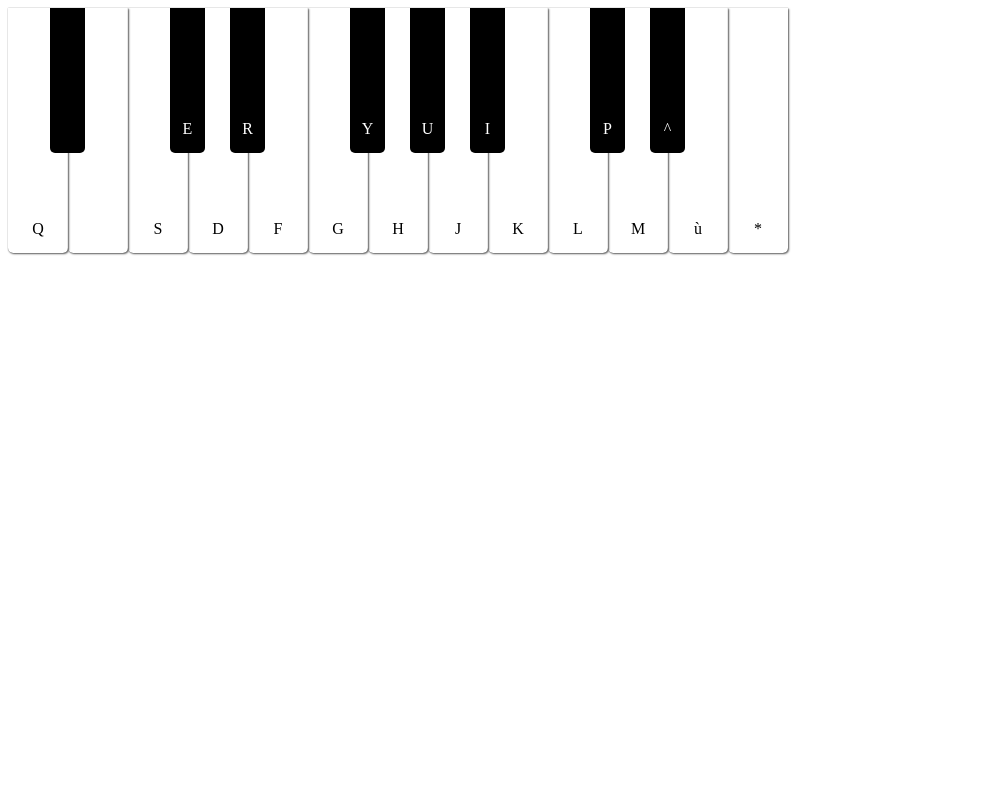
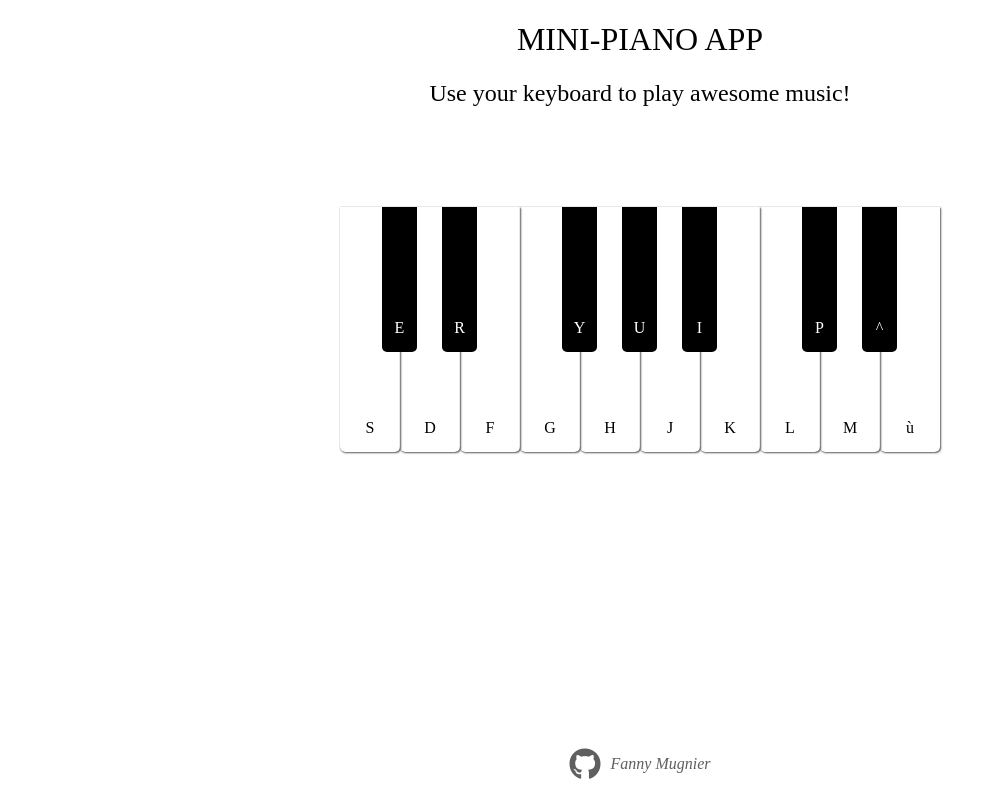
Before and after one commit to fannymugnier/mini-piano, a plain HTML site: page index.html in a window 1280 px wide. Shown: the whole page, without its empty margins (0-998 px from the left). Drawn offline with Linux system fonts and the light colour scheme.

Commit message:
add titles and footer

```diff
--- a/index.html
+++ b/index.html
@@ -7,14 +7,13 @@
   <title>JavaScript Vanilla - Mini-piano</title>
 
   <link rel="stylesheet" href="style.css">
+  <link rel="stylesheet" href="https://use.fontawesome.com/releases/v5.0.10/css/all.css">
 </head>
 <body>
+  <h1>MINI-PIANO APP</h1>
+  <h2>Use your keyboard to play awesome music!</h2>
+
   <div class="keys">
-    <div data-key="81" class="key white">
-      Q
-      <div class="key black"></div>
-    </div>
-    <div class="key white"></div>
     <div data-key="83" class="key white">
       S
       <div data-key="69" class="key black">E</div>
@@ -46,10 +45,8 @@
       <div data-key="219" class="key black">^</div>
     </div>
     <div data-key="192" class="key white">ù</div>
-    <div data-key="220" class="key white">*</div>
   </div>
 
-  <audio data-key="81" src="sounds/piano-keys/a3.mp3"></audio>
   <audio data-key="83" src="sounds/piano-keys/c3.mp3"></audio>
   <audio data-key="68" src="sounds/piano-keys/d3.mp3"></audio>
   <audio data-key="70" src="sounds/piano-keys/e3.mp3"></audio>
@@ -68,6 +65,13 @@
   <audio data-key="73" src="sounds/piano-keys/a-4.mp3"></audio>
   <audio data-key="80" src="sounds/piano-keys/c-4.mp3"></audio>
   <audio data-key="219" src="sounds/piano-keys/d-4.mp3"></audio>
+
+  <footer>
+    <a href="https://github.com/fannymugnier/mini-piano" target="_blank">
+      <i class="fab fa-github"></i>
+      Fanny Mugnier
+    </a>
+  </footer>
 
   <script>
     function playSound(e) {
--- a/style.css
+++ b/style.css
@@ -1,12 +1,47 @@
 * {
   font-family: 'sans-serif';
   font-weight: 500;
+  text-decoration: none;
+}
+
+body {
+  margin: 0;
+  padding: 0;
+}
+
+h1, h2 {
+  text-align: center;
+}
+
+footer {
+  position: absolute;
+  bottom: 0;
+  width: 100%;
+  padding-bottom: 20px;
+  color: rgb(95, 95, 95);
+  font-style: italic;
+}
+
+footer a {
+  display: flex;
+  justify-content: center;
+  align-items: center;
+  color: rgb(95, 95, 95);
+}
+
+footer a:hover {
+  color: rgb(39, 39, 39);
+}
+
+footer i {
+  font-size: 2em;
+  margin-right: 10px;
 }
 
 .keys {
   display: flex;
   justify-content: center;
-  width: fit-content;
+  margin-top: 100px;
 }
 
 .key {
```
